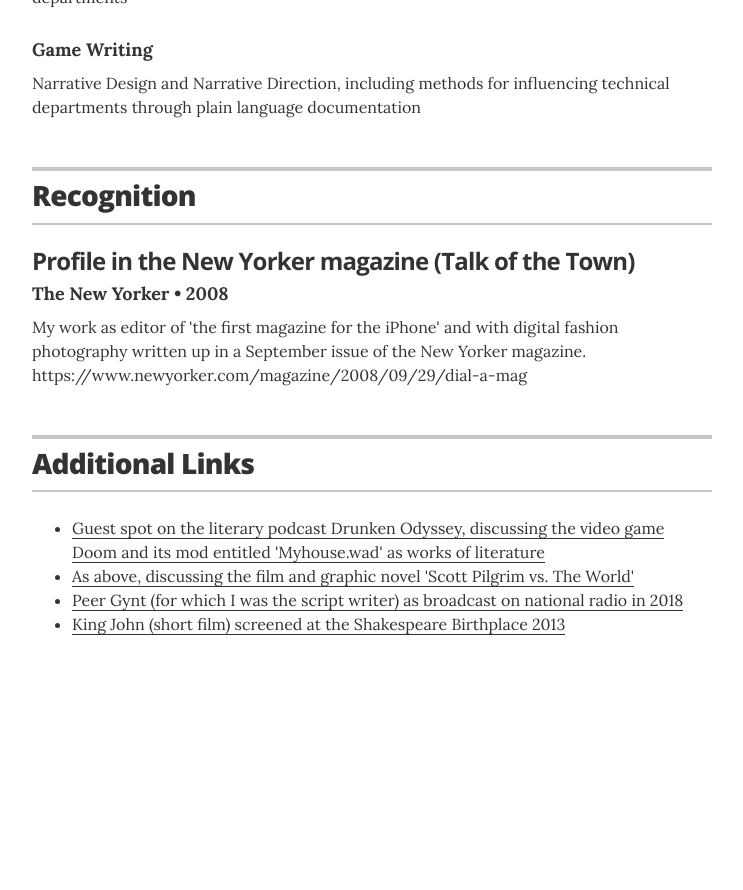
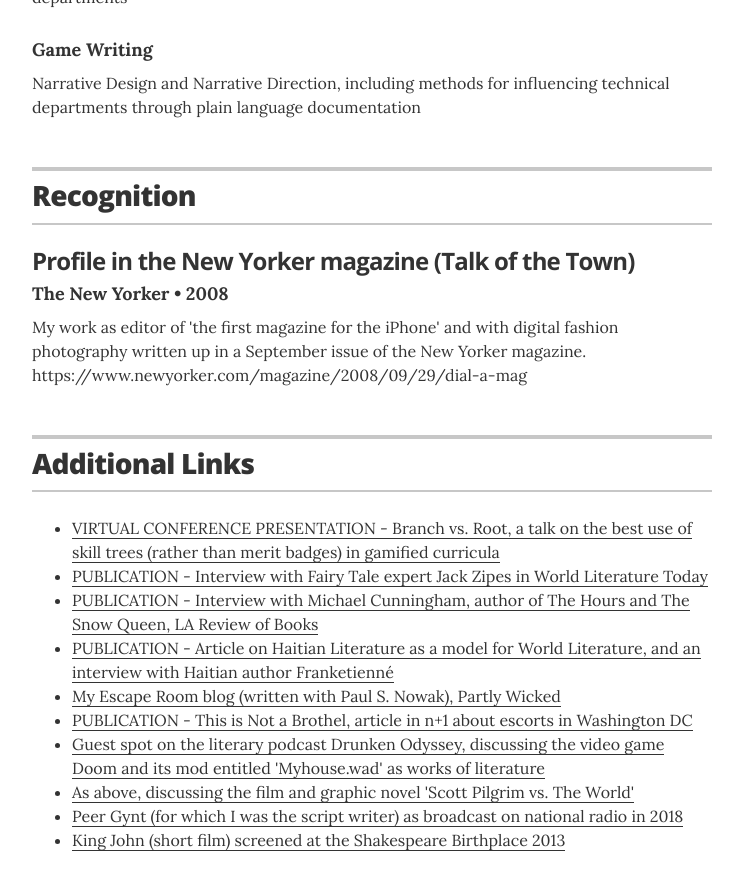
Before and after one commit to mwmxyz/academic, a Jekyll site: the page built from index.html, in a window 1280 px wide and 900 px high, scrolled down 3298 px. Shown: the top 890 px of the window, without its empty margins (268-1011 px from the left). Built offline with Jekyll 4.4.1, drawn with Linux system fonts in a browser that asks for light colours; before the commit the page ends 3982 px from its top, so only the background shows below that.

Commit message:
Update links.yml

```diff
--- a/_data/links.yml
+++ b/_data/links.yml
@@ -7,6 +7,24 @@
 
 # - url: "https://specialagentmerriam.com/files/Merriam_Haitian_is_My_Language.pdf"
 #   description: Haitian Literature as a Model for the publication World Literature Today (2014, via PDF)
+
+- url: "https://vimeo.com/881499662"
+  description: VIRTUAL CONFERENCE PRESENTATION - Branch vs. Root, a talk on the best use of skill trees (rather than merit badges) in gamified curricula
+
+- url: "https://www.worldliteraturetoday.org/blog/interviews/unvarnished-tales-brothers-grimm-conversation-jack-zipes"
+  description: PUBLICATION - Interview with Fairy Tale expert Jack Zipes in World Literature Today
+
+- url: "https://lareviewofbooks.org/article/adult-fairy-tales/"
+  description: PUBLICATION - Interview with Michael Cunningham, author of The Hours and The Snow Queen, LA Review of Books
+
+- url: "https://specialagentmerriam.com/files/Merriam_Haitian_is_My_Language.pdf"
+  description: PUBLICATION - Article on Haitian Literature as a model for World Literature, and an interview with Haitian author Franketienné
+
+- url: "https://www.partlywicked.com/"
+  description: My Escape Room blog (written with Paul S. Nowak), Partly Wicked
+
+- url: "https://www.nplusonemag.com/online-only/online-only/brothel-washington/"
+  description: PUBLICATION - This is Not a Brothel, article in n+1 about escorts in Washington DC
 
 - url: "https://https://thedrunkenodyssey.com/2023/08/06/587-a-discussion-of-myhouse-wad-for-doom-with-michael-merriam/"
   description: Guest spot on the literary podcast Drunken Odyssey, discussing the video game Doom and its mod entitled 'Myhouse.wad' as works of literature
```
